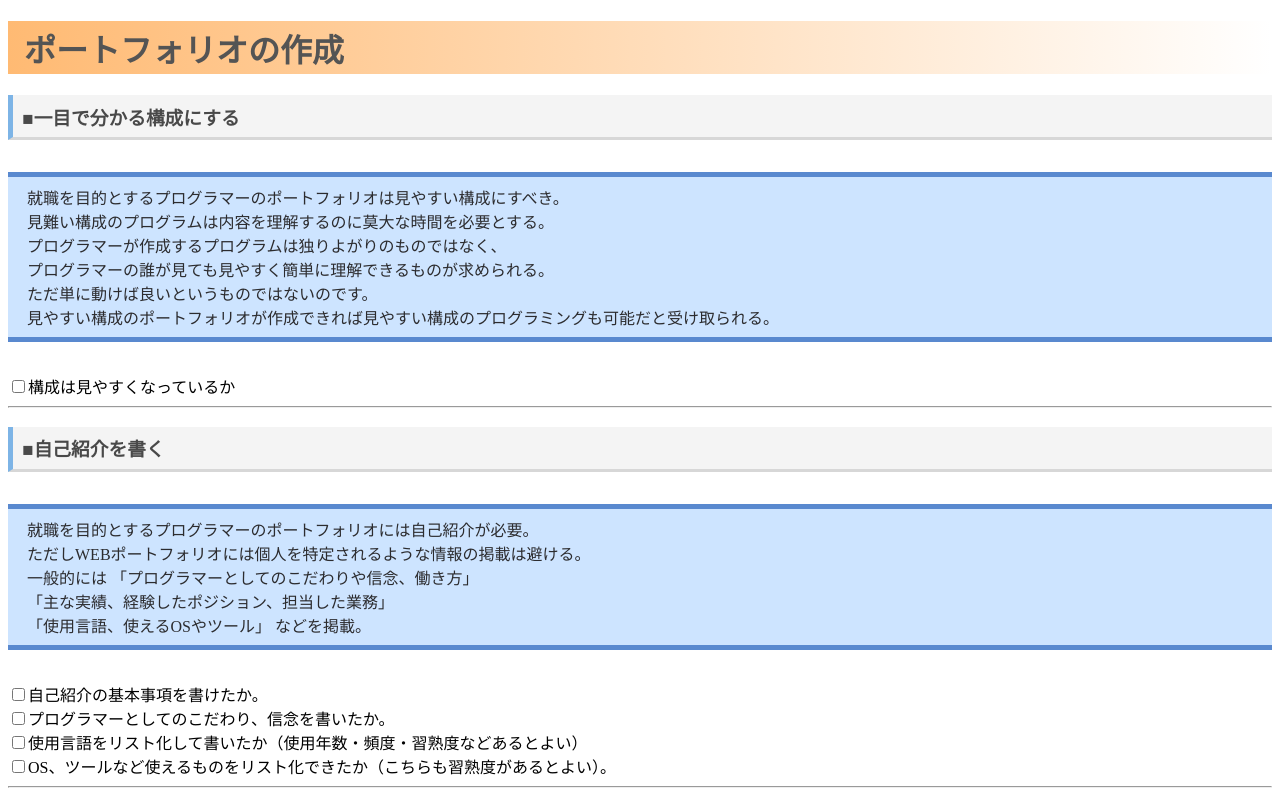
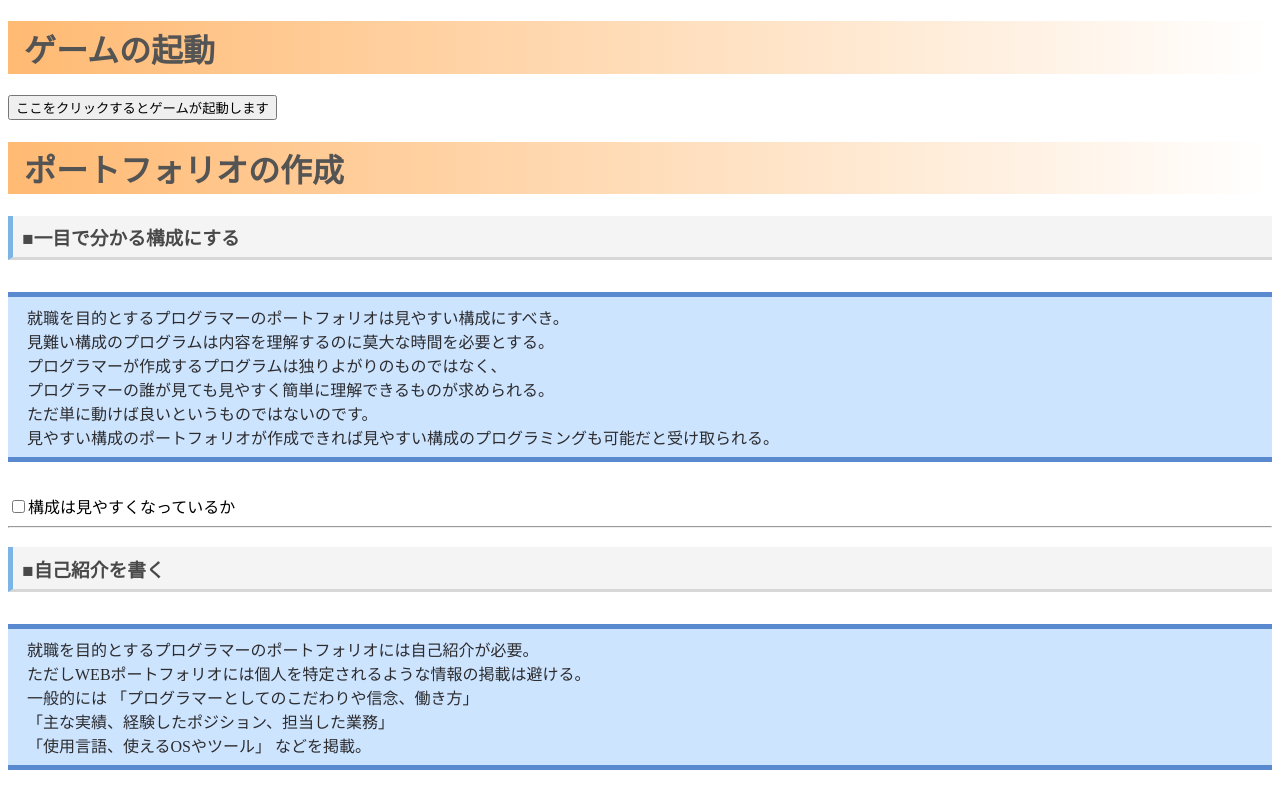
Before and after one commit to studioclips/studioclips.github.io, a plain HTML site: page index.html in a window 1280 px wide. Shown: the top 800 px of the page. Drawn offline with Linux system fonts and the light colour scheme.

Commit message:
ゲームの起動処理追加

```diff
--- a/index.html
+++ b/index.html
@@ -10,6 +10,8 @@
 </head>
 
 <body>
+    <h1>ゲームの起動</h1>
+    <button onclick="location.href='./Exec'">ここをクリックするとゲームが起動します</button>
     <h1>ポートフォリオの作成</h1>
     <h>
         <h3>■一目で分かる構成にする</h3>
```
